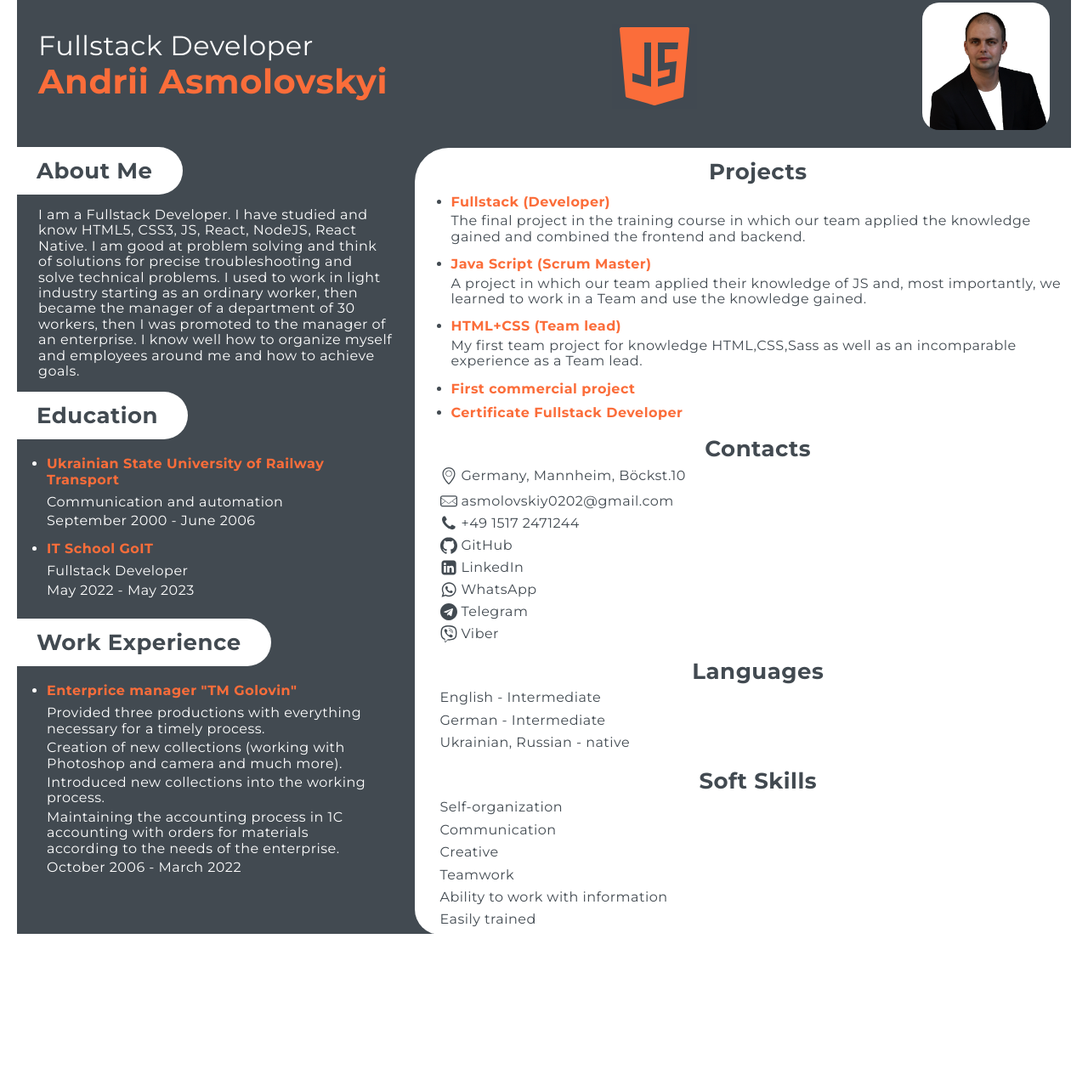
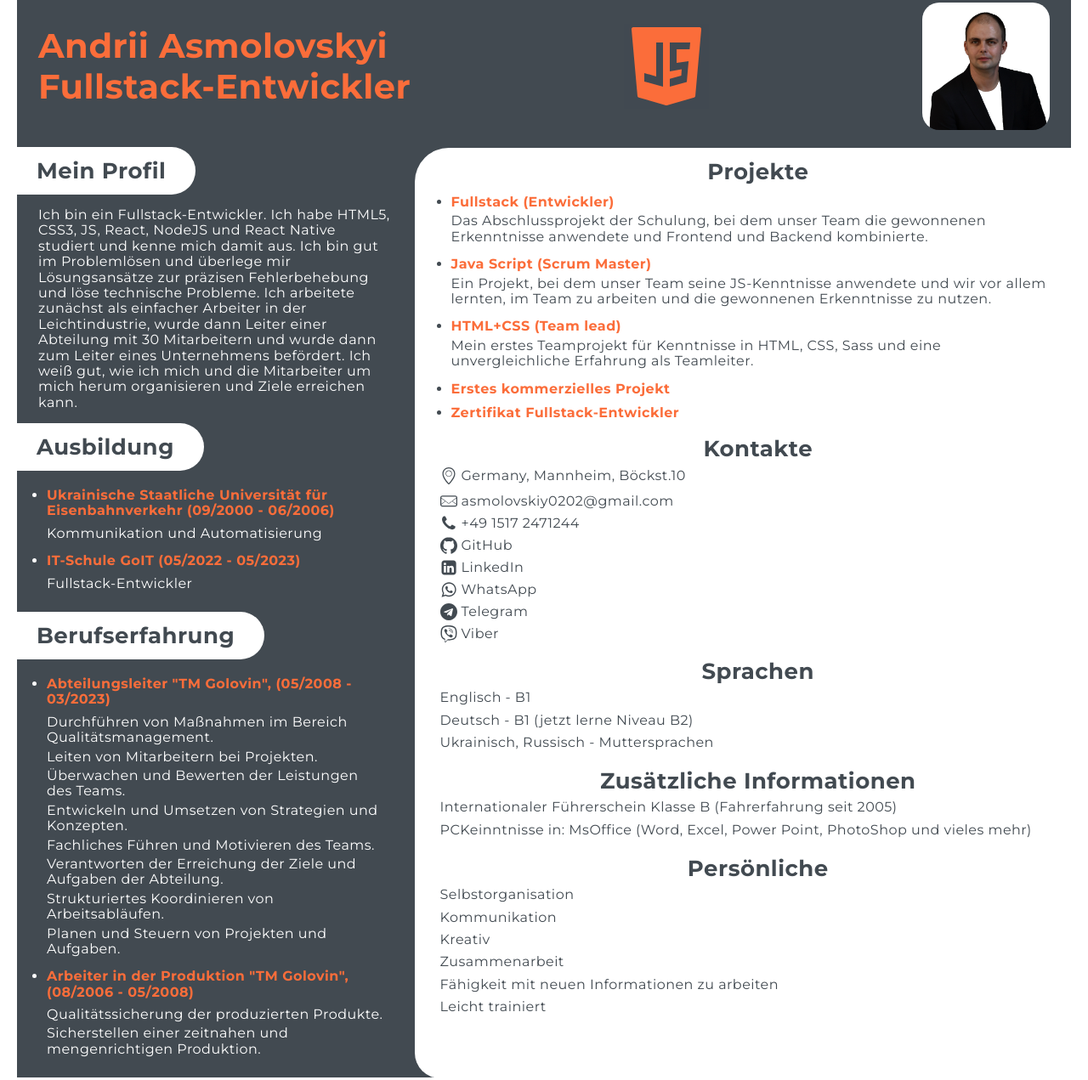
Before and after one commit to AsmolovskiyAndrey/My_resume, a plain HTML site: page index.html in a window 1280 px wide. Shown: the part 37-1308 px from the top of the page at 85% size. Before the commit the page ends 1156 px from the top, so only its background shows below. Drawn offline with nearby package versions, Linux system fonts and the light colour scheme.

Commit message:
endet mit deutsch

```diff
--- a/index.html
+++ b/index.html
@@ -18,8 +18,9 @@
   <div class="main_container">
     <div class="container main_page">
       <div>
-        <h2 class="about_me_profession">Fullstack Developer</h2>
+        <!-- <h2 class="about_me_profession">Fullstack Developer</h2> -->
         <h1 class="about_me__name">Andrii Asmolovskyi</h1>
+        <h1 class="about_me__name">Fullstack-Entwickler</h1>
       </div>
       <img src="image/icons8-javascript.svg" class="icon_js" alt="just icon" />
       <img src="image/resume1.jpg" class="side_bar_img" alt="sorry foto don't loaded" />
@@ -27,53 +28,53 @@
     <div class="container information">
       <div class="main_info">
         <div class="main_info_box">
-          <div class="main_info_title">About Me</div>
-          <div class="main_info_text">I am a Fullstack Developer. I have studied and know HTML5, CSS3, JS, React,
-            NodeJS, React Native.
-            I am good at problem solving and
-            think of solutions for precise troubleshooting
-            and solve technical problems.
-            I used to work in light industry starting as an ordinary
-            worker, then became the manager of a department of 30 workers, then
-            I was promoted to the manager of an enterprise. I know well how to
-            organize myself and employees around me and how to achieve goals.</div>
-          <div class="main_info_title">Education</div>
+          <div class="main_info_title">Mein Profil</div>
+          <div class="main_info_text">Ich bin ein Fullstack-Entwickler. Ich habe HTML5, CSS3, JS, React, NodeJS und React Native studiert und kenne mich damit aus. Ich bin gut im Problemlösen und überlege mir Lösungsansätze zur präzisen Fehlerbehebung und löse technische Probleme. Ich arbeitete zunächst als einfacher Arbeiter in der Leichtindustrie, wurde dann Leiter einer Abteilung mit 30 Mitarbeitern und wurde dann zum Leiter eines Unternehmens befördert. Ich weiß gut, wie ich mich und die Mitarbeiter um mich herum organisieren und Ziele erreichen kann.</div>
+          <div class="main_info_title">Ausbildung</div>
           <div class="main_info_text">
             <ul>
               <li class="education_list">
                 <a class="social__link"
                   href="https://uesukraine.com/ukrainian-state-academy-off-railway-transport-kharkiv/"
                   aria-label="academy">
-                  <p class="another_text">Ukrainian State University of Railway Transport</p>
+                  <p class="another_text">Ukrainische Staatliche Universität für Eisenbahnverkehr (09/2000 - 06/2006)</p>
                 </a>
-                <p>Communication and automation</p>
-                <p>September 2000 - June 2006</p>
+                <p>Kommunikation und Automatisierung</p>
               </li>
               <li class="education_list">
                 <a class="social__link" href="https://goit.global/us/" aria-label="goit">
-                  <p class="another_text">IT School GoIT</p>
+                  <p class="another_text">IT-Schule GoIT (05/2022 - 05/2023)</p>
                 </a>
-                <p>Fullstack Developer</p>
-                <p>May 2022 - May 2023</p>
+                <p>Fullstack-Entwickler</p>
               </li>
             </ul>
           </div>
 
-          <div class="main_info_title">Work Experience</div>
+          <div class="main_info_title">Berufserfahrung</div>
           <div class="main_info_text">
             <ul>
               <li class="education_list">
                 <a class="social__link" href="https://rozetka.com.ua/ua/shoes/c458425/producer=golovin/"
                   aria-label="work">
-                  <p class="another_text">Enterprice manager "TM Golovin"</p>
+                  <p class="another_text">Abteilungsleiter "TM Golovin", (05/2008 - 03/2023)</p>
                 </a>
-                <p>Provided three productions with everything necessary for a timely process.</p>
-                <p>Creation of new collections (working with Photoshop and camera and much more).</p>
-                <p>Introduced new collections into the working process.</p>
-                <p>Maintaining the accounting process in 1C accounting with orders for materials according to the needs
-                  of
-                  the enterprise.</p>
-                <p>October 2006 - March 2022</p>
+                <p>Durchführen von Maßnahmen im Bereich Qualitätsmanagement.</p>
+                <p>Leiten von Mitarbeitern bei Projekten.</p>
+                <p>Überwachen und Bewerten der Leistungen des Teams.</p>
+                <p>Entwickeln und Umsetzen von Strategien und Konzepten.</p>
+                <p>Fachliches Führen und Motivieren des Teams.</p>
+                <p>Verantworten der Erreichung der Ziele und Aufgaben der Abteilung.</p>
+                <p>Strukturiertes Koordinieren von Arbeitsabläufen.</p>
+                <p>Planen und Steuern von Projekten und Aufgaben.</p>
+
+              </li>
+              <li class="education_list">
+                <a class="social__link" href="https://rozetka.com.ua/ua/shoes/c458425/producer=golovin/"
+                  aria-label="work">
+                  <p class="another_text">Arbeiter in der Produktion "TM Golovin", (08/2006 - 05/2008)</p>
+                </a>
+                <p>Qualitätssicherung der produzierten Produkte.</p>
+                <p>Sicherstellen einer zeitnahen und mengenrichtigen Produktion.</p>
               </li>
 
             </ul>
@@ -82,50 +83,44 @@
       </div>
       <div class="contact_info">
         <div class="my_projects">
-          <p class="contact_title">Projects</p>
+          <p class="contact_title">Projekte</p>
           <ul>
             <li class="contact_list">
               <span>
                 <a href="https://smisyuk4.github.io/yummy-react-frontend/" class="projects_link">Fullstack
-                  (Developer)</a>
-                <p class="projects_text">The final project in the training course in which our team applied the
-                  knowledge gained and combined the frontend and
-                  backend.</p>
+                  (Entwickler)</a>
+                <p class="projects_text">Das Abschlussprojekt der Schulung, bei dem unser Team die gewonnenen Erkenntnisse anwendete und Frontend und Backend kombinierte.</p>
               </span>
             </li>
             <li class="contact_list">
               <span>
-                <a href="https://olexiia.github.io/command-project-JS/" class="projects_link">Java Script (Scrum
-                  Master)</a>
-                <p class="projects_text">A project in which our team applied their knowledge of JS and, most
-                  importantly, we learned to work in a Team and use the knowledge gained.</p>
+                <a href="https://olexiia.github.io/command-project-JS/" class="projects_link">Java Script (Scrum Master)</a>
+                <p class="projects_text">Ein Projekt, bei dem unser Team seine JS-Kenntnisse anwendete und wir vor allem lernten, im Team zu arbeiten und die
+                gewonnenen Erkenntnisse zu nutzen.</p>
               </span>
             </li>
             <li class="contact_list">
               <span>
                 <a href="https://asmolovskiyandrey.github.io/command-project/" class="projects_link">HTML+CSS (Team
                   lead)</a>
-                <p class="projects_text">My first team project for knowledge HTML,CSS,Sass as well as an incomparable
-                  experience as a Team
-                  lead.
-                </p>
+                <p class="projects_text">Mein erstes Teamprojekt für Kenntnisse in HTML, CSS, Sass und eine unvergleichliche Erfahrung als Teamleiter.</p>
               </span>
             </li>
             <li class="contact_list">
               <span>
-                <a href="https://easyprint.top/" class="projects_link">First commercial project</a>
+                <a href="https://easyprint.top/" class="projects_link">Erstes kommerzielles Projekt</a>
               </span>
             </li>
             <li class="contact_list">
               <span>
                 <a href="https://drive.google.com/file/d/11GCcF4w_OaW0UQ3hl2g-FmjR0ZYDPFM-/view?usp=share_link"
-                  class="projects_link">Certificate Fullstack Developer</a>
+                  class="projects_link">Zertifikat Fullstack-Entwickler</a>
               </span>
             </li>
           </ul>
         </div>
         <div class="my_contacts">
-          <p class="contact_title">Contacts</p>
+          <p class="contact_title">Kontakte</p>
           <ul class="social_box">
             <li class="social__li">
               <p class="social__link" href="" aria-label="address">
@@ -197,42 +192,54 @@
           </ul>
         </div>
         <div class="languages">
-          <p class="contact_title">Languages</p>
+          <p class="contact_title">Sprachen</p>
           <ul class="soft_skills_ul">
             <li class="soft_skills">
-              <p>English - Intermediate</p>
+              <p>Englisch - B1</p>
             </li>
             <li class="soft_skills">
               <a href="https://drive.google.com/file/d/11H2OamLV-wEcY_oO0kmCd73yuGLmGJ6R/view?usp=sharing"
                 class="social__link">
-                <p class="soft_text">German - Intermediate</p>
+                <p class="soft_text">Deutsch - B1 (jetzt lerne Niveau B2)</p>
               </a>
             </li>
             <li class="soft_skills">
-              <p>Ukrainian, Russian - native</p>
+              <p>Ukrainisch, Russisch - Muttersprachen</p>
+            </li>
+          </ul>
+        </div>
+        <div class="languages">
+          <p class="contact_title">Zusätzliche Informationen</p>
+          <ul class="soft_skills_ul">
+            <li class="soft_skills">
+              <p>Internationaler Führerschein Klasse B (Fahrerfahrung seit 2005)</p>
+            </li>
+
+            <li class="soft_skills">
+              <p>PCKeinntnisse in: MsOffice (Word, Excel, Power Point, PhotoShop und vieles mehr)</p>
             </li>
           </ul>
         </div>
         <div class="soft_skills">
-          <p class="contact_title">Soft Skills</p>
+          <p class="contact_title">Persönliche</p>
           <ul class="soft_skills_ul">
             <li class="soft_skills">
-              <p>Self-organization</p>
+              <p>Selbstorganisation</p>
             </li>
             <li class="soft_skills">
-              <p>Communication</p>
+              <p>Kommunikation</p>
             </li>
             <li class="soft_skills">
-              <p>Creative</p>
+              <p>Kreativ</p>
             </li>
             <li class="soft_skills">
-              <p>Teamwork</p>
+              <p>Zusammenarbeit</p>
             </li>
             <li class="soft_skills">
-              <p>Ability to work with information</p>
+              <p>Fähigkeit mit neuen Informationen zu arbeiten</p>
             </li>
             <li class="soft_skills">
-              <p>Easily trained</p>
+              <p>Leicht trainiert</p>
             </li>
           </ul>
         </div>
```
Also changed, not shown: sass/components/_mainPage.scss (+4 -4 lines), 2 other files.
